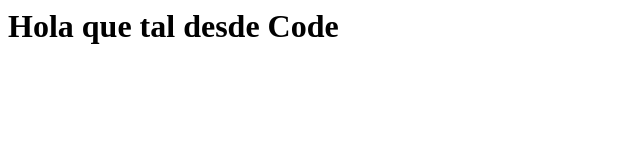
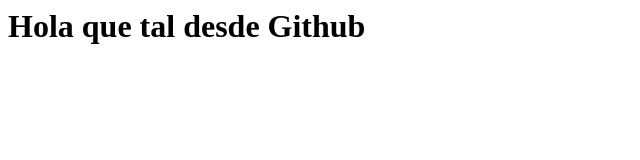
Before and after one commit to damiancastelao/contenedorWeb, a plain HTML site: page htdocs/index.html in a window 1280 px wide. Shown: the full height of the page, 0-640 px from the left. Drawn offline with Linux system fonts and the light colour scheme.

Commit message:
Desde github

```diff
--- a/htdocs/index.html
+++ b/htdocs/index.html
@@ -1,3 +1,3 @@
 <html>
-<h1>Hola que tal desde Code</h1>
+<h1>Hola que tal desde Github</h1>
 </html>
```
